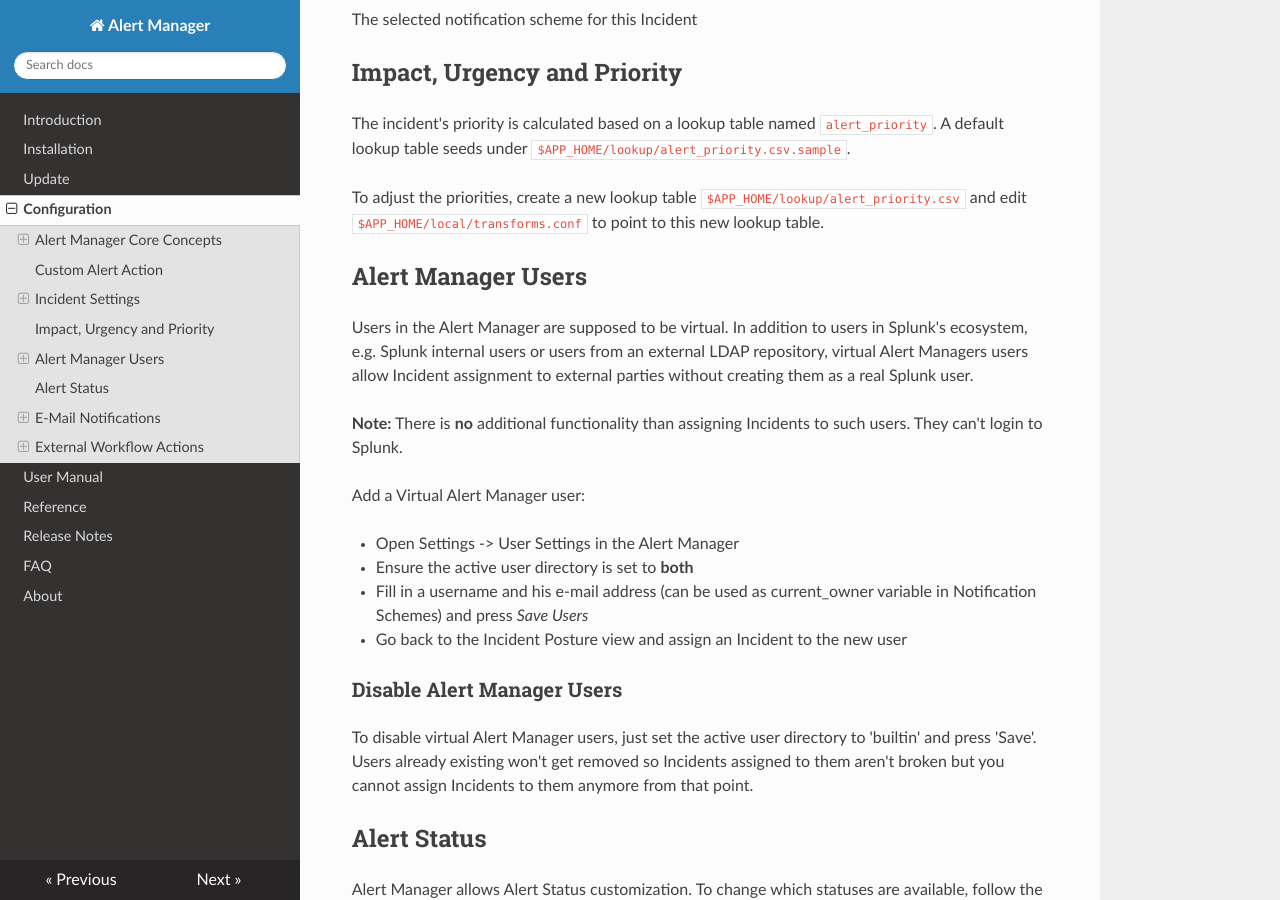
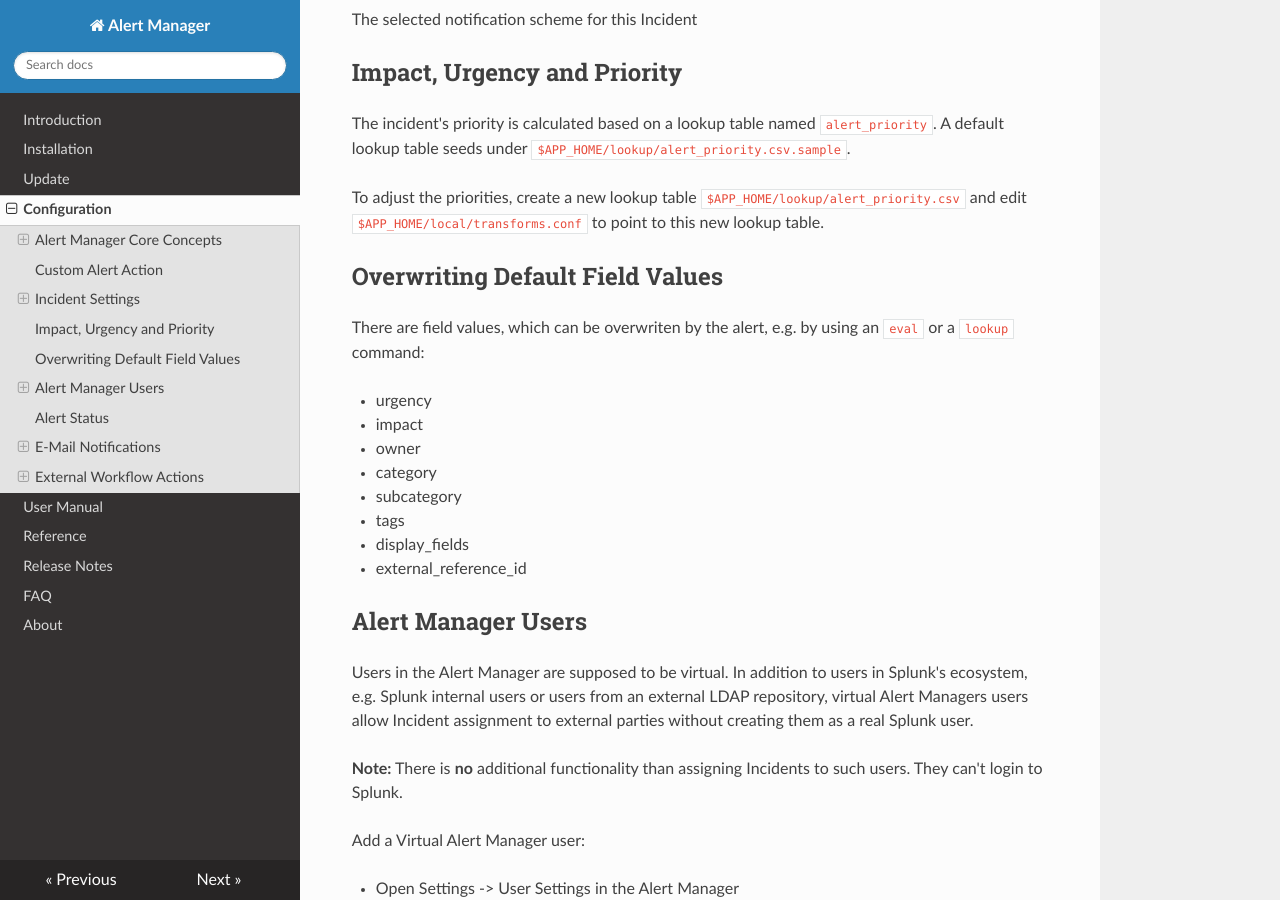
Before and after one commit to alertmanager/alert_manager_docs, an MkDocs documentation site: the page built from docs/configuration_manual.md, in a window 1280 px wide and 900 px high, scrolled down 5938 px. Built offline with MkDocs 1.6.1, drawn with Linux system fonts in a browser that asks for light colours; nearby versions of some CDN libraries; old or Windows-style settings are respelled for this version of MkDocs.

Commit message:
Added release notes and field overwriting

```diff
--- a/docs/configuration_manual.md
+++ b/docs/configuration_manual.md
@@ -143,6 +143,19 @@ The selected notification scheme for this Incident
 The incident's priority is calculated based on a lookup table named `alert_priority`. A default lookup table seeds under `$APP_HOME/lookup/alert_priority.csv.sample`.
 
 To adjust the priorities, create a new lookup table `$APP_HOME/lookup/alert_priority.csv` and edit `$APP_HOME/local/transforms.conf` to point to this new lookup table.
+
+## Overwriting Default Field Values
+
+There are field values, which can be overwriten by the alert, e.g. by using an `eval` or a `lookup` command:
+
+* urgency
+* impact
+* owner
+* category
+* subcategory
+* tags
+* display_fields
+* external_reference_id
 
 ## Alert Manager Users
 
```
Also changed, not shown: docs/release_notes.md (+13 -0 lines).
